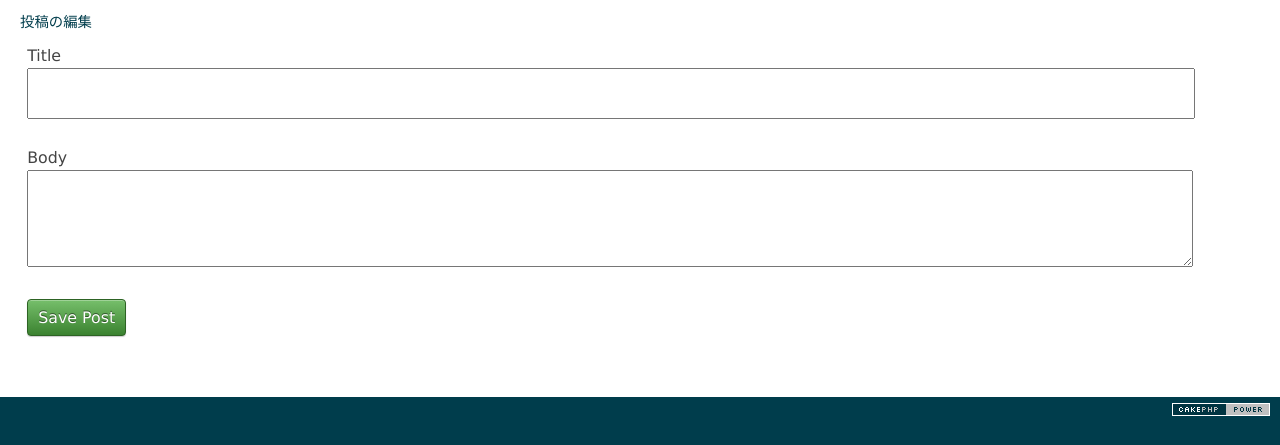
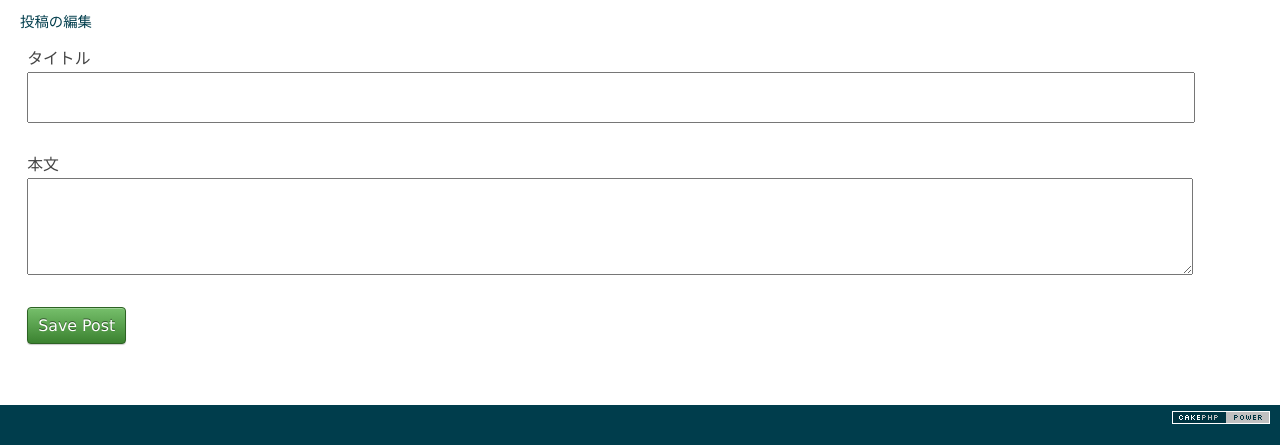
Before and after one commit to sampleb3/cakephp, a CakePHP app: the page made by app/View/Posts/edit.ctp in a window 1280 px wide. Shown: the part 47-492 px from the top of the page. Run offline with PHP 8.4 and a stand-in for CakePHP, Linux system fonts and the light colour scheme; the template is opened without the code that fills it, so the values that code supplies are empty; form fields are guessed from the names that the template uses; some libraries are stand-ins or nearby versions.

Commit message:
edit label

```diff
--- a/app/View/Posts/add.ctp
+++ b/app/View/Posts/add.ctp
@@ -3,7 +3,7 @@
 <h1>新規投稿</h1>
 <?php
 echo $this->Form->create('Post');
-echo $this->Form->input('title');
-echo $this->Form->input('body', array('rows' => '3'));
+echo $this->Form->input('title', array('label' => 'タイトル'));
+echo $this->Form->input('body', array('label'=>'本文','rows' => '3'));
 echo $this->Form->end('Save Post');
 ?>
--- a/app/View/Posts/edit.ctp
+++ b/app/View/Posts/edit.ctp
@@ -3,8 +3,8 @@
 <h1>投稿の編集</h1>
 <?php
 echo $this->Form->create('Post');
-echo $this->Form->input('title');
-echo $this->Form->input('body', array('rows' => '3'));
+echo $this->Form->input('title', array('label' => 'タイトル'));
+echo $this->Form->input('body', array('label'=>'本文','rows' => '3'));
 echo $this->Form->input('id', array('type' => 'hidden'));
 echo $this->Form->end('Save Post');
 ?>
```
